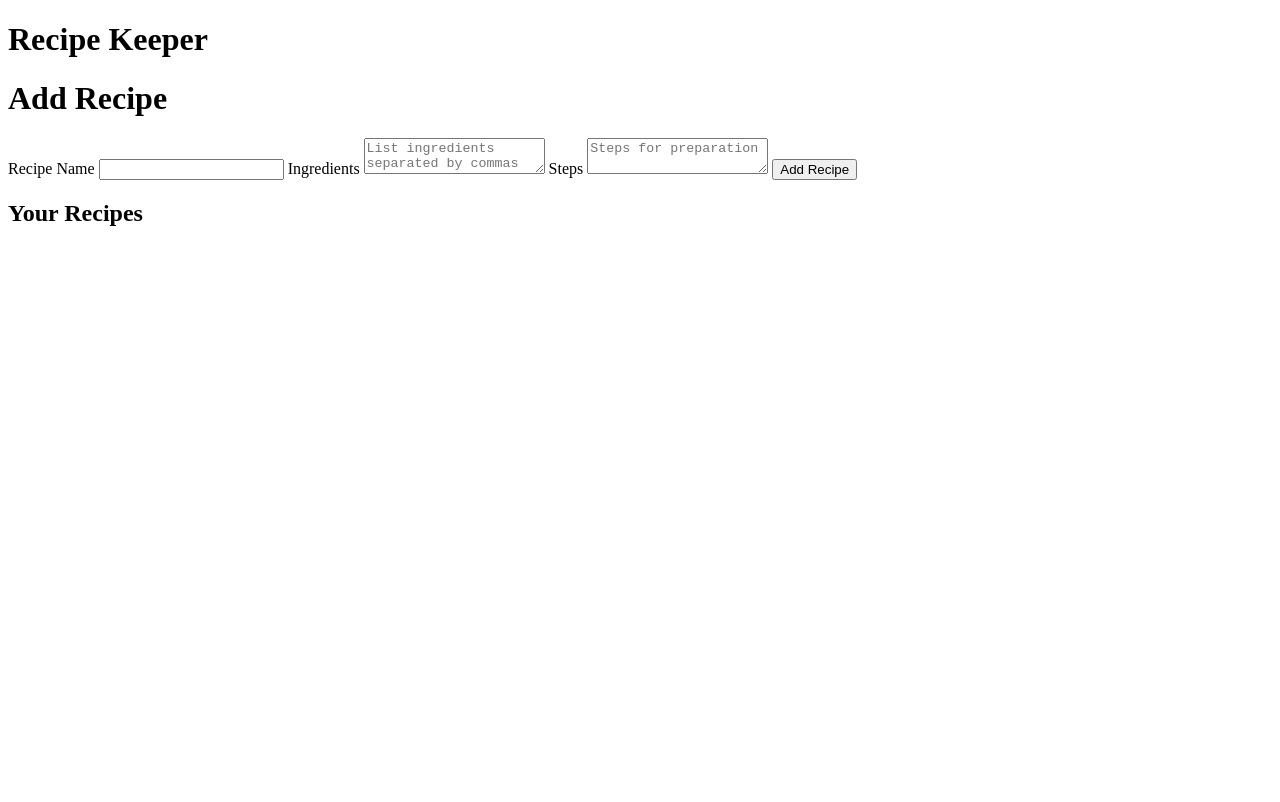
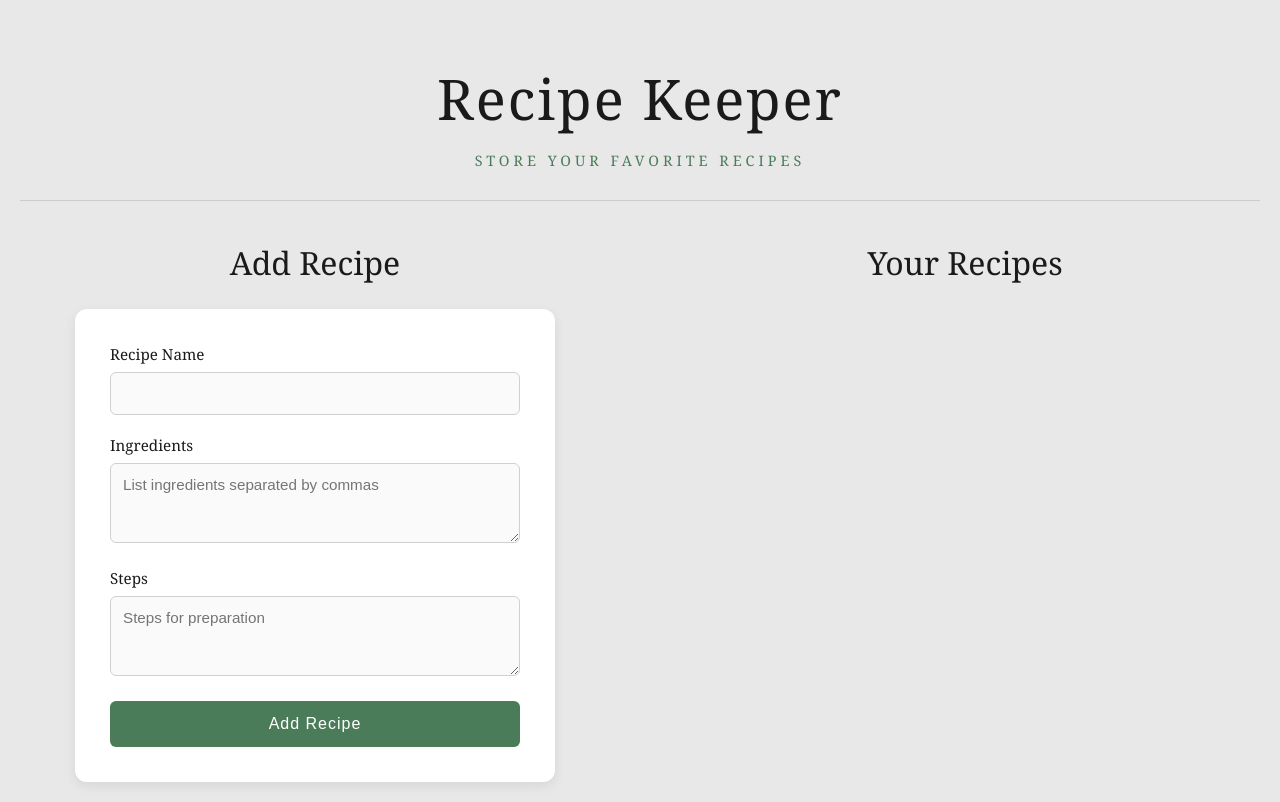
Before and after one commit to Ell-716/recipe-keeper, a plain HTML site: page recipes.html in a window 1280 px wide. Drawn offline with Linux system fonts and the light colour scheme.

Commit message:
Style the app and add two-column layout

```diff
--- a/recipes.html
+++ b/recipes.html
@@ -4,13 +4,17 @@
     <meta charset="UTF-8">
     <meta name="viewport" content="width=device-width, initial-scale=1.0">
     <title>Recipe Keeper</title>
+    <link rel="stylesheet" href="styles.css">
 </head>
 <body>
     <!-- Header -->
     <h1>Recipe Keeper</h1>
 
-    <!-- Recipe Input Section -->
-    <h1>Add Recipe</h1>
+    <!-- Two Column Container -->
+    <div class="container">
+        <!-- Left Column: Add Recipe Section -->
+        <div class="add-recipe-section">
+            <h2>Add Recipe</h2>
             <form>
                 <label for="recipeName">Recipe Name</label>
                 <input type="text" id="recipeName">
@@ -23,9 +27,13 @@
 
                 <button type="submit">Add Recipe</button>
             </form>
+        </div>
 
-    <!-- Recipe Display Area-->
+        <!-- Right Column: Your Recipes Section -->
+        <div class="recipes-section">
             <h2>Your Recipes</h2>
             <div id="recipeDisplay"></div>
+        </div>
+    </div>
 </body>
 </html>
--- /dev/null
+++ b/styles.css
@@ -0,0 +1,193 @@
+/* Global Styles */
+* {
+    margin: 0;
+    padding: 0;
+    box-sizing: border-box;
+}
+
+body {
+    font-family: 'Georgia', 'Times New Roman', serif;
+    background-color: #e8e8e8;
+    color: #333;
+    padding: 20px;
+    max-width: 1400px;
+    margin: 0 auto;
+}
+
+/* Header Styling */
+h1 {
+    text-align: center;
+    color: #1a1a1a;
+    font-size: 3.5rem;
+    margin: 40px 0 10px 0;
+    font-weight: 400;
+    letter-spacing: 2px;
+}
+
+/* Add tagline after h1 */
+h1::after {
+    content: 'STORE YOUR FAVORITE RECIPES';
+    display: block;
+    font-size: 0.9rem;
+    letter-spacing: 4px;
+    color: #4a7c59;
+    margin-top: 15px;
+    font-weight: 300;
+    border-bottom: 1px solid #ccc;
+    padding-bottom: 30px;
+    margin-bottom: 40px;
+}
+
+/* Two Column Layout Container */
+.container {
+    display: grid;
+    grid-template-columns: 1fr 1fr;
+    gap: 60px;
+    align-items: start;
+}
+
+/* Left Column - Add Recipe */
+.add-recipe-section {
+    grid-column: 1;
+}
+
+/* Right Column - Your Recipes */
+.recipes-section {
+    grid-column: 2;
+}
+
+h2 {
+    color: #1a1a1a;
+    font-size: 2rem;
+    margin-bottom: 25px;
+    font-weight: 400;
+    text-align: center;
+}
+
+/* Recipe Input Section */
+form {
+    background-color: #fff;
+    padding: 35px;
+    border-radius: 12px;
+    box-shadow: 0 4px 12px rgba(0, 0, 0, 0.08);
+    max-width: 480px;
+    margin: 0 auto;
+}
+
+label {
+    display: block;
+    margin-bottom: 8px;
+    font-weight: 400;
+    color: #1a1a1a;
+    font-size: 0.95rem;
+}
+
+input[type="text"],
+textarea {
+    width: 100%;
+    padding: 12px;
+    margin-bottom: 20px;
+    border: 1px solid #d0d0d0;
+    border-radius: 6px;
+    font-family: 'Arial', sans-serif;
+    font-size: 0.95rem;
+    background-color: #fafafa;
+    transition: border-color 0.3s ease, background-color 0.3s ease;
+}
+
+input[type="text"]:focus,
+textarea:focus {
+    outline: none;
+    border-color: #4a7c59;
+    background-color: #fff;
+}
+
+textarea {
+    resize: vertical;
+    min-height: 80px;
+}
+
+button[type="submit"] {
+    background-color: #4a7c59;
+    color: white;
+    padding: 14px 40px;
+    border: none;
+    border-radius: 6px;
+    font-size: 1rem;
+    font-weight: 500;
+    cursor: pointer;
+    width: 100%;
+    transition: background-color 0.3s ease;
+    letter-spacing: 1px;
+}
+
+button[type="submit"]:hover {
+    background-color: #2c5f2d;
+}
+
+/* Recipe Display Area */
+#recipeDisplay {
+    display: flex;
+    flex-direction: column;
+    gap: 20px;
+    max-width: 600px;
+    margin: 0 auto;
+}
+
+/* Recipe cards styling */
+.recipe-card {
+    background-color: #fff;
+    border-radius: 12px;
+    padding: 30px;
+    box-shadow: 0 4px 12px rgba(0, 0, 0, 0.08);
+}
+
+.recipe-card h3 {
+    font-size: 2rem;
+    font-weight: 400;
+    margin-bottom: 20px;
+    text-align: center;
+    color: #1a1a1a;
+}
+
+.recipe-card img {
+    width: 100%;
+    border-radius: 8px;
+    margin-bottom: 20px;
+}
+
+/* Responsive Design */
+@media (max-width: 1024px) {
+    .container {
+        grid-template-columns: 1fr;
+    }
+
+    .add-recipe-section,
+    .recipes-section {
+        grid-column: 1;
+    }
+}
+
+@media (max-width: 768px) {
+    body {
+        padding: 15px;
+    }
+
+    h1 {
+        font-size: 2.5rem;
+        margin: 20px 0;
+    }
+
+    h1::after {
+        font-size: 0.75rem;
+        letter-spacing: 3px;
+    }
+
+    h2 {
+        font-size: 1.5rem;
+    }
+
+    form {
+        padding: 25px;
+    }
+}
```
Lines whose indentation alone changed are shown as unchanged.
